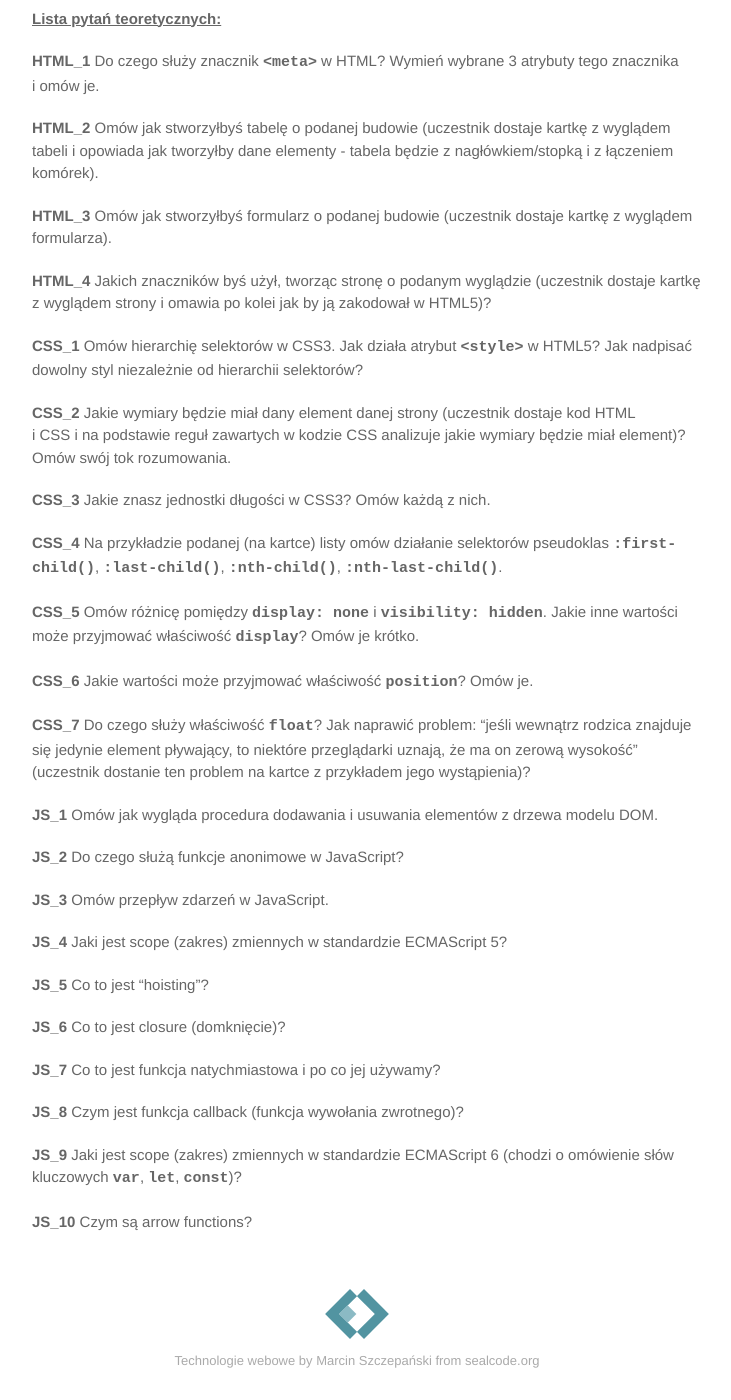
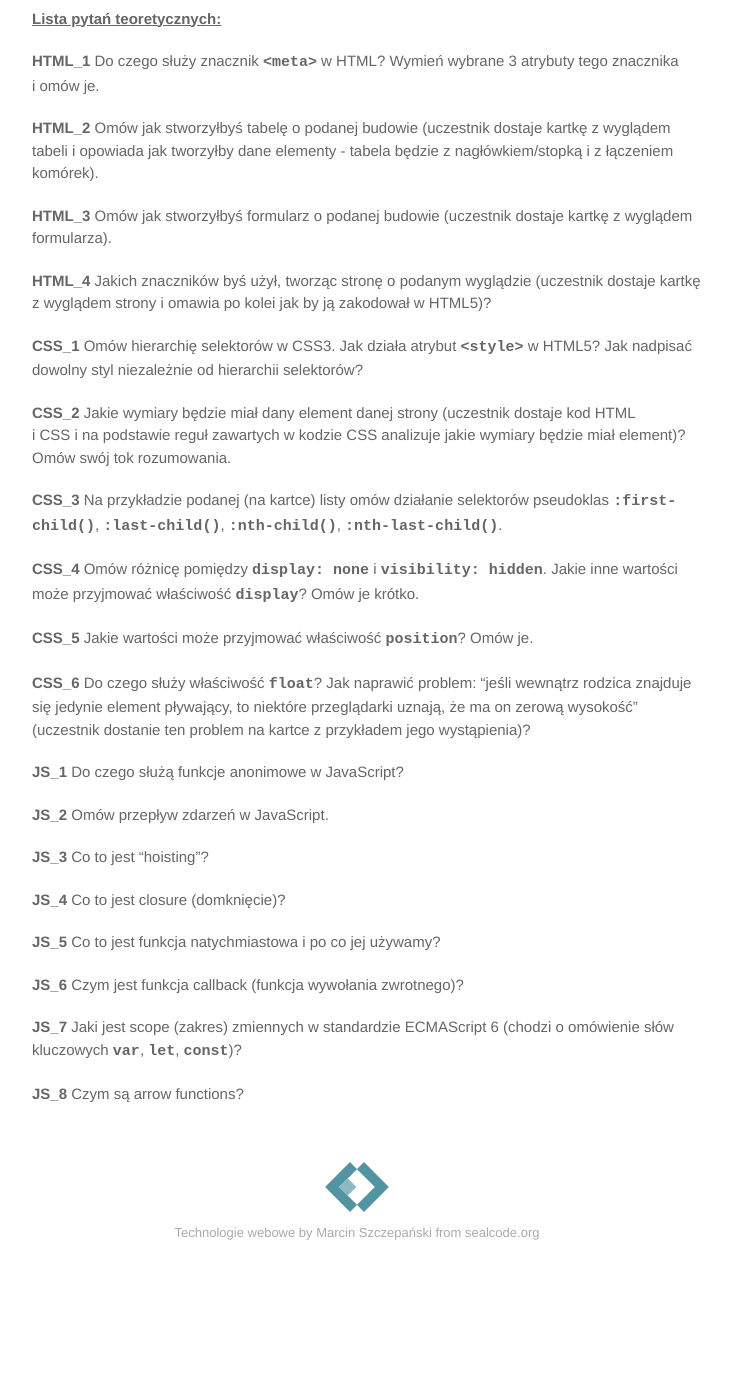
Before and after one commit to marcin-szczepanski/TWE, a Jekyll site: the page built from zajecia/2/informacje.md, in a window 1280 px wide and 1400 px high, scrolled down 1690 px. Shown: the whole window, without its empty margins (283-1014 px from the left). Built offline with Jekyll 4.4.1, drawn with Linux system fonts in a browser that asks for light colours; some web fonts are replaced; after the commit the page ends 2963 px from its top, so only the background shows below that.

Commit message:
Update informacje.md

```diff
--- a/zajecia/2/informacje.md
+++ b/zajecia/2/informacje.md
@@ -58,32 +58,26 @@ Zakres materiału do pytań dotyczących kodu to cały materiał ze wszystkich t
 
 	**CSS_2** Jakie wymiary będzie miał dany element danej strony (uczestnik dostaje kod HTML i&nbsp;CSS&nbsp;i&nbsp;na&nbsp;podstawie reguł zawartych w kodzie CSS analizuje jakie wymiary będzie miał element)? Omów swój tok rozumowania.
 
-	**CSS_3** Jakie znasz jednostki długości w CSS3? Omów każdą z nich.
+	**CSS_3** Na przykładzie podanej (na kartce) listy omów działanie selektorów pseudoklas <span class="preformat">:first-child()</span>, <span class="preformat">:last-child()</span>, <span class="preformat">:nth-child()</span>, <span class="preformat">:nth-last-child()</span>.
 
-	**CSS_4** Na przykładzie podanej (na kartce) listy omów działanie selektorów pseudoklas <span class="preformat">:first-child()</span>, <span class="preformat">:last-child()</span>, <span class="preformat">:nth-child()</span>, <span class="preformat">:nth-last-child()</span>.
+	**CSS_4** Omów różnicę pomiędzy <span class="preformat">display: none</span> i <span class="preformat">visibility: hidden</span>. Jakie inne wartości może przyjmować właściwość <span class="preformat">display</span>? Omów je krótko.
 
-	**CSS_5** Omów różnicę pomiędzy <span class="preformat">display: none</span> i <span class="preformat">visibility: hidden</span>. Jakie inne wartości może przyjmować właściwość <span class="preformat">display</span>? Omów je krótko.
+	**CSS_5** Jakie wartości może przyjmować właściwość <span class="preformat">position</span>? Omów je.
 
-	**CSS_6** Jakie wartości może przyjmować właściwość <span class="preformat">position</span>? Omów je.
+	**CSS_6** Do czego służy właściwość <span class="preformat">float</span>? Jak naprawić problem: "jeśli wewnątrz rodzica znajduje się jedynie element pływający, to niektóre przeglądarki uznają, że ma on zerową wysokość" (uczestnik dostanie ten&nbsp;problem na&nbsp;kartce z przykładem jego wystąpienia)?
 
-	**CSS_7** Do czego służy właściwość <span class="preformat">float</span>? Jak naprawić problem: "jeśli wewnątrz rodzica znajduje się jedynie element pływający, to niektóre przeglądarki uznają, że ma on zerową wysokość" (uczestnik dostanie ten&nbsp;problem na&nbsp;kartce z przykładem jego wystąpienia)?
+	**JS_1** Do czego służą funkcje anonimowe w JavaScript?
 
-	**JS_1** Omów jak wygląda procedura dodawania i usuwania elementów z drzewa modelu DOM.
+	**JS_2** Omów przepływ zdarzeń w JavaScript.
 
-	**JS_2** Do czego służą funkcje anonimowe w JavaScript?
+	**JS_3** Co to jest "hoisting"?
 
-	**JS_3** Omów przepływ zdarzeń w JavaScript.
+	**JS_4** Co to jest closure (domknięcie)?
 
-	**JS_4** Jaki jest scope (zakres) zmiennych w standardzie ECMAScript 5?
+	**JS_5** Co to jest funkcja natychmiastowa i po co jej używamy?
 
-	**JS_5** Co to jest "hoisting"?
+	**JS_6** Czym jest funkcja callback (funkcja wywołania zwrotnego)?
 
-	**JS_6** Co to jest closure (domknięcie)?
+	**JS_7** Jaki jest scope (zakres) zmiennych w standardzie ECMAScript 6 (chodzi o omówienie słów kluczowych <span class="preformat">var</span>, <span class="preformat">let</span>, <span class="preformat">const</span>)?
 
-	**JS_7** Co to jest funkcja natychmiastowa i po co jej używamy?
-
-	**JS_8** Czym jest funkcja callback (funkcja wywołania zwrotnego)?
-
-	**JS_9** Jaki jest scope (zakres) zmiennych w standardzie ECMAScript 6 (chodzi o omówienie słów kluczowych <span class="preformat">var</span>, <span class="preformat">let</span>, <span class="preformat">const</span>)?
-
-	**JS_10** Czym są arrow functions?
+	**JS_8** Czym są arrow functions?
```
